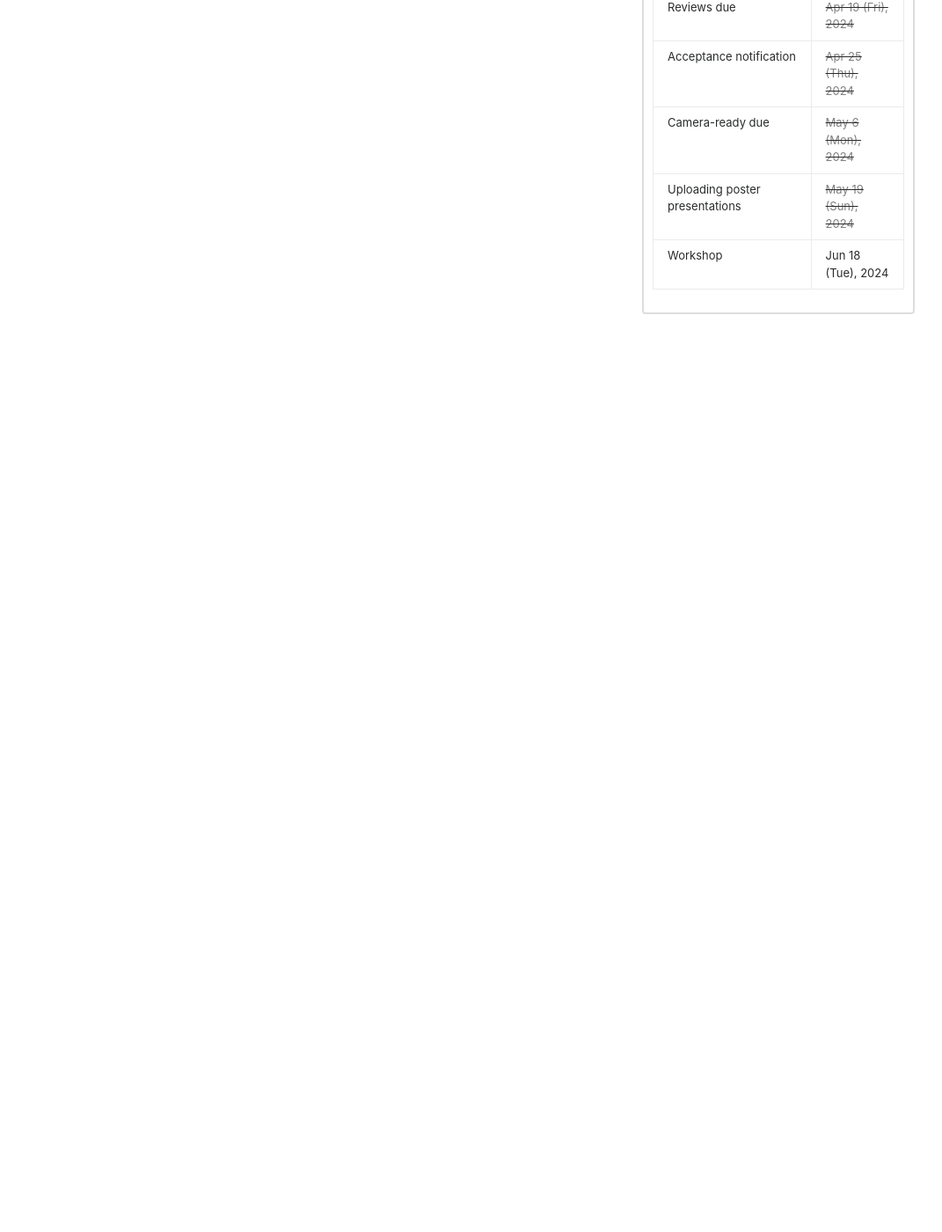
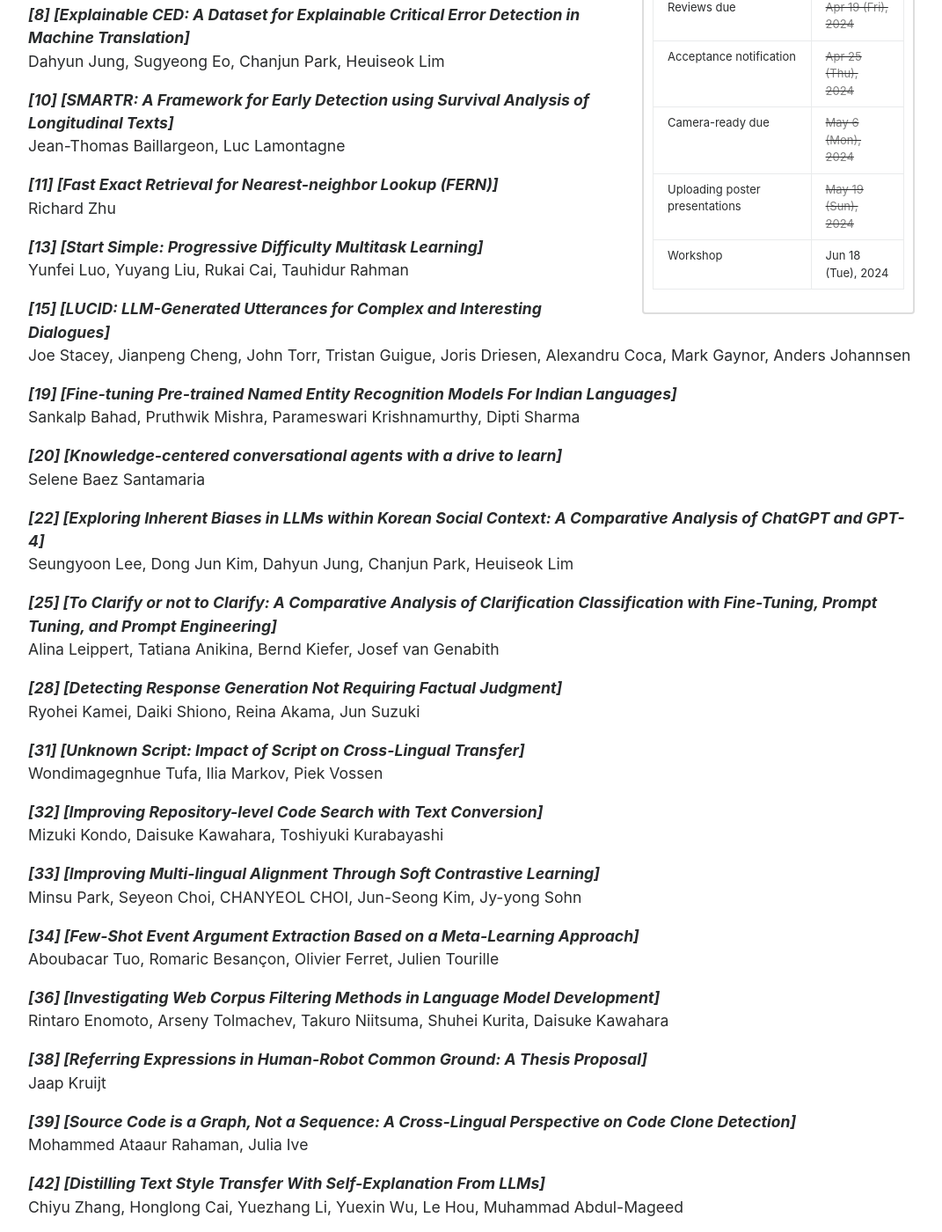
Before and after one commit to naacl2025-srw/naacl2025-srw.github.io, a Jekyll site: the page built from accepted.md, in a window 1280 px wide and 1400 px high, scrolled down 772 px. Shown: the whole window at 88% size, without its empty margins (104-1175 px from the left). Built offline with Jekyll 4.4.1, drawn with Linux system fonts in a browser that asks for light colours; before the commit the page ends 1129 px from its top, so only the background shows below that; some of the changed text lies outside the part shown.

Commit message:
Update accepted

```diff
--- a/accepted.md
+++ b/accepted.md
@@ -4,7 +4,138 @@ title: "Accepted Papers"
 permalink: /accepted
 order : 1
 ---
-# TBD
+
+# Archival
+***[3] [Systematic Analysis for Pretrained Language Model Priming for Parameter-Efficient Fine-tuning]***\
+Shih-Cheng Huang, Shih-Heng Wang, Min-Han Shih, Saurav Sahay, Hung-yi Lee
+
+***[5] [Rephrasing Invokes Better Generations for Large Language Models]***\
+Haoran Yang, Hongyuan Lu, Wai Lam
+
+***[7] [Exploring Compositional Generalization of Large Language Models]***\
+Haoran Yang, Hongyuan Lu, Wai Lam, Deng Cai
+
+***[8] [Explainable CED: A Dataset for Explainable Critical Error Detection in Machine Translation]***\
+Dahyun Jung, Sugyeong Eo, Chanjun Park, Heuiseok Lim
+
+***[10] [SMARTR: A Framework for Early Detection using Survival Analysis of Longitudinal Texts]***\
+Jean-Thomas Baillargeon, Luc Lamontagne
+
+***[11] [Fast Exact Retrieval for Nearest-neighbor Lookup (FERN)]***\
+Richard Zhu
+
+***[13] [Start Simple: Progressive Difficulty Multitask Learning]***\
+Yunfei Luo, Yuyang Liu, Rukai Cai, Tauhidur Rahman
+
+***[15] [LUCID: LLM-Generated Utterances for Complex and Interesting Dialogues]***\
+Joe Stacey, Jianpeng Cheng, John Torr, Tristan Guigue, Joris Driesen, Alexandru Coca, Mark Gaynor, Anders Johannsen
+
+***[19] [Fine-tuning Pre-trained Named Entity Recognition Models For Indian Languages]***\
+Sankalp Bahad, Pruthwik Mishra, Parameswari Krishnamurthy, Dipti Sharma
+
+***[20] [Knowledge-centered conversational agents with a drive to learn]***\
+Selene Baez Santamaria
+
+***[22] [Exploring Inherent Biases in LLMs within Korean Social Context: A Comparative Analysis of ChatGPT and GPT-4]***\
+Seungyoon Lee, Dong Jun Kim, Dahyun Jung, Chanjun Park, Heuiseok Lim
+
+***[25] [To Clarify or not to Clarify: A Comparative Analysis of Clarification Classification with Fine-Tuning, Prompt Tuning, and Prompt Engineering]***\
+Alina Leippert, Tatiana Anikina, Bernd Kiefer, Josef van Genabith
+
+***[28] [Detecting Response Generation Not Requiring Factual Judgment]***\
+Ryohei Kamei, Daiki Shiono, Reina Akama, Jun Suzuki
+
+
+***[31] [Unknown Script: Impact of Script on Cross-Lingual Transfer]***\
+Wondimagegnhue Tufa, Ilia Markov, Piek Vossen
+
+
+***[32] [Improving Repository-level Code Search with Text Conversion]***\
+Mizuki Kondo, Daisuke Kawahara, Toshiyuki Kurabayashi
+
+***[33] [Improving Multi-lingual Alignment Through Soft Contrastive Learning]***\
+Minsu Park, Seyeon Choi, CHANYEOL CHOI, Jun-Seong Kim, Jy-yong Sohn
+
+***[34] [Few-Shot Event Argument Extraction Based on a Meta-Learning Approach]***\
+Aboubacar Tuo, Romaric Besançon, Olivier Ferret, Julien Tourille
+
+***[36] [Investigating Web Corpus Filtering Methods in Language Model Development]***\
+Rintaro Enomoto, Arseny Tolmachev, Takuro Niitsuma, Shuhei Kurita, Daisuke Kawahara
+
+***[38] [Referring Expressions in Human-Robot Common Ground: A Thesis Proposal]***\
+Jaap Kruijt
+
+***[39] [Source Code is a Graph, Not a Sequence: A Cross-Lingual Perspective on Code Clone Detection]***\
+Mohammed Ataaur Rahaman, Julia Ive
+
+***[42] [Distilling Text Style Transfer With Self-Explanation From LLMs]***\
+Chiyu Zhang, Honglong Cai, Yuezhang Li, Yuexin Wu, Le Hou, Muhammad Abdul-Mageed
+
+***[51] [Reinforcement Learning for Edit-Based Non-Autoregressive Neural Machine Translation]***\
+Hao Wang, Tetsuro Morimura, Ukyo Honda, Daisuke Kawahara
+
+***[53] [Evaluation Dataset for Japanese Medical Text Simplification]***\
+Koki Horiguchi, Tomoyuki Kajiwara, Yuki Arase, Takashi Ninomiya
+
+***[54] [Multi-Source Text Classification for Multilingual Sentence Encoder with Machine Translation]***\
+Reon Kajikawa, Keiichiro Yamada, Tomoyuki Kajiwara, Takashi Ninomiya
+
+***[55] [A Reproducibility Study on Quantifying Language Similarity: The Impact of Missing Values in the URIEL Knowledge Base]***\
+Hasti Toossi, Guo Qing Huai, Jinyu Liu, Eric Khiu, A. Seza Doğruöz, En-Shiun Annie Lee
+
+***[59] [Coding Open-Ended Responses using Pseudo Response Generation by Large Language Models]***\
+Yuki Zenimoto, Ryo Hasegawa, Takehito Utsuro, Masaharu Yoshioka, Noriko Kando
+
+***[60] [Thesis Proposal: Cross-Task Generalization Abilities of Large Language Models]***\
+Qinyuan Ye
+
+***[63] [Commentary Generation from Data Records of Multiplayer Strategy Esports Game]***\
+Zihan Wang, Naoki Yoshinaga
+
+***[64] [Facilitating Online Opinion Diversity through Hybrid NLP Approaches]***\
+Michiel van der Meer
+
+***[69] [HybridBERT- Making BERT Pretraining more Efficient through a Hybrid Mixture of Attention Mechanisms]***\
+Gokul Srinivasagan, Simon Ostermann
+
+
+# Non-archival
+***[12] [When XGBoost Outperforms GPT-4 on Text Classification: A Case Study]***\
+Matyas Bohacek, Michal Bravansky
+
+***[14] [M2DPR: A Multi-task Multi-view Representation Learning Framework for Dense Passage Retrieval]***\
+Qixi Lu
+
+***[16] [Leveraging and Evaluating Large Language Models for Emotion-Cause Pair Extraction]***\
+Tadesse Destaw Belay, Olga Kolesnikova, Seid Muhie Yimam
+
+***[27] [The Curse of Popularity: Popular Entities have Catastrophic Side Effects when Deleting Knowledge from Language Models]***\
+Ryosuke Takahashi, Go Kamoda, Benjamin Heinzerling, Keisuke Sakaguchi, Kentaro Inui
+
+***[30] [Instruction-Following Evaluation for Large Vision-Language Models]***\
+Daiki Shiono, Shumpei Miyawaki, Ryota Tanaka, Jun Suzuki
+
+***[46] [BELIEF: A Bias-free Estimation of Language Models in Factual Knowledge Understanding]***\
+Xin Zhao, Naoki Yoshinaga, Daisuke Oba
+
+***[50] [Empirical Analysis of Large Vision Language Models against Goal Hijacking via Visual Prompt Injection]***\
+Subaru Kimura, Ryota Tanaka, Shumpei Miyawaki, Jun Suzuki, Keisuke Sakaguchi
+
+***[52] [GistScore: Learning Better Representations for In-Context Example Selection with Gist Bottlenecks]***\
+Shivanshu Gupta, Clemens Rosenbaum, Ethan R. Elenberg
+
+***[57] [Breaking Symmetry When Training Transformers]***\
+Chunsheng Zuo, Michael Guerzhoy
+
+***[61] [User-Centric Offensive Text Detection in a Culture-Specific Context: A PhD Proposal]***\
+Pia Pachinger
+
+
+
+
+
+<!-- # Thesis Proposals -->
+
 <!-- ### Proceedings for archival papers can be accessed [here.] (https://aclanthology.org/volumes/2022.naacl-srw/) -->
 
 <!-- # Archival
```
Also changed, not shown: 1 other file.
